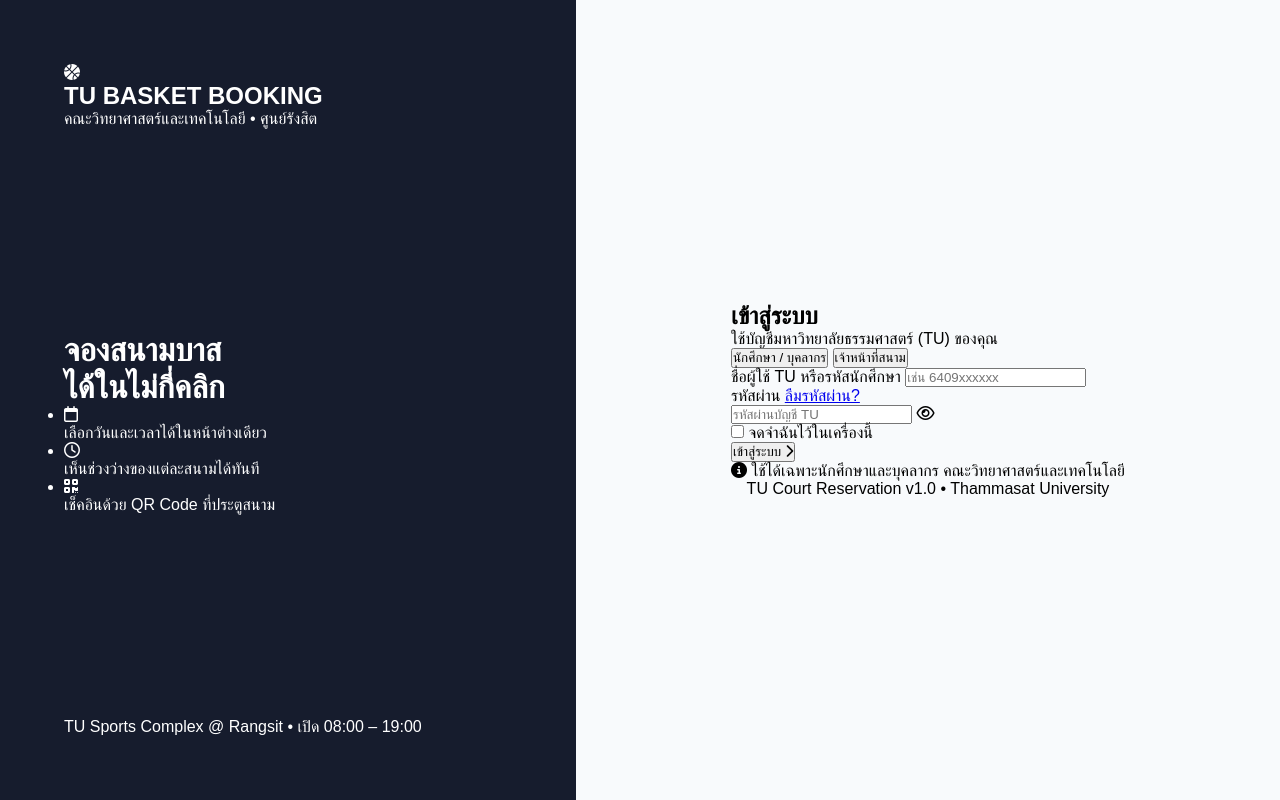
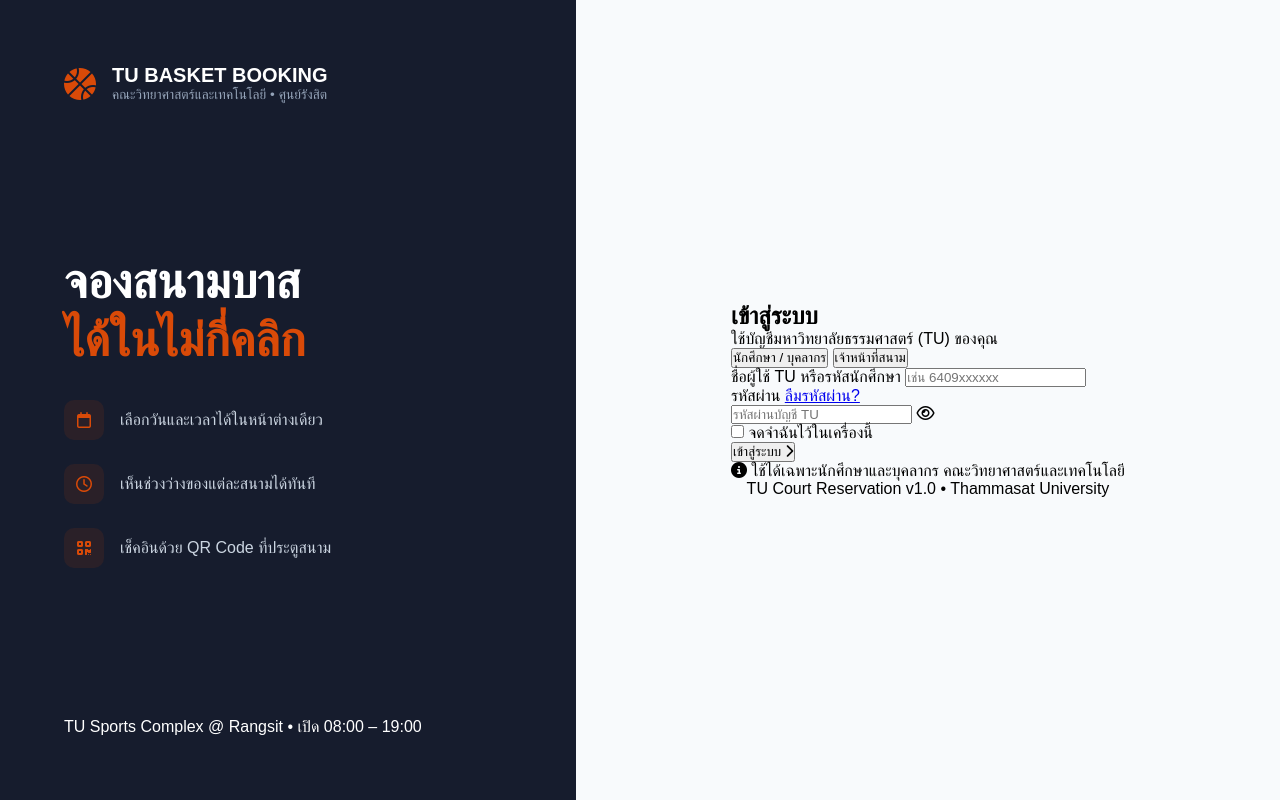
Before and after one commit to MunMun06/CS261-Group1, a plain HTML site: page html/login.html in a window 1280 px wide. Drawn offline with Linux system fonts and the light colour scheme; a script that the page names is missing.

Commit message:
style(auth): style left panel dark theme, typography, and icons

```diff
--- a/css/login-style.css
+++ b/css/login-style.css
@@ -11,3 +11,14 @@
 .login-container { display: flex; min-height: 100vh; background-color: var(--color-bg-right); }
 .left-panel { width: 45%; background-color: var(--color-dark); color: var(--color-white); padding: 4rem; display: flex; flex-direction: column; justify-content: space-between; }
 .right-panel { width: 55%; display: flex; flex-direction: column; align-items: center; justify-content: center; position: relative; padding: 2rem; }
+.brand { display: flex; align-items: center; gap: 1rem; margin-bottom: 3rem; }
+.logo-icon { font-size: 2rem; color: var(--color-orange); }
+.brand-text h2 { font-size: 1.25rem; font-weight: 800; }
+.brand-text p { font-size: 0.85rem; color: #94a3b8; }
+
+.hero-text h1 { font-size: 3rem; font-weight: 800; line-height: 1.2; margin-bottom: 2rem; }
+.text-orange { color: var(--color-orange); }
+
+.features { list-style: none; display: flex; flex-direction: column; gap: 1.5rem; margin-bottom: 3rem; }
+.features li { display: flex; align-items: center; gap: 1rem; font-size: 1rem; color: #cbd5e1; }
+.icon-box { width: 40px; height: 40px; background-color: rgba(217, 74, 8, 0.1); color: var(--color-orange); border-radius: 10px; display: flex; align-items: center; justify-content: center; }
```
